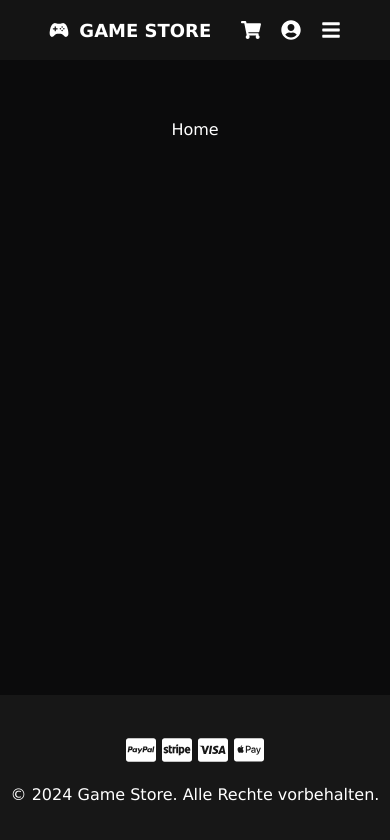
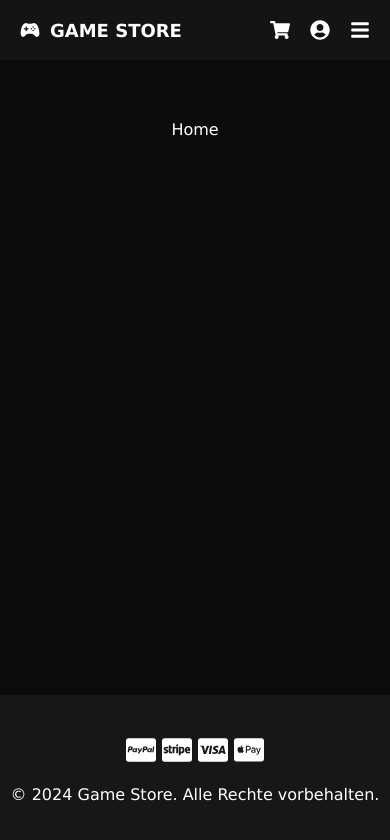
Before and after one commit to cengizcinar01/fe-game-store, a React (Vite) app: page / in a window 390 px wide. Shown: the top 840 px of the page. Built offline with nearby package versions, Linux system fonts and the light colour scheme.

Commit message:
style: adjust navbar layout for mobile view
This commit modifies the CSS styles for the Navbar component, specifically enhancing the layout for mobile view. The changes improve the positioning of the navbar container instead of the logo, providing a better visual balance and user experience.

```diff
--- a/src/styles/components/Navbar.module.css
+++ b/src/styles/components/Navbar.module.css
@@ -68,10 +68,7 @@
 }
 
 @media (max-width: 825px) {
-    .navbar_logo {
-        justify-content: center;
-        width: 100%;
-        display: flex;
-        align-items: center;
+    .navbar_container {
+        justify-content: space-between;
     }
 }
```
